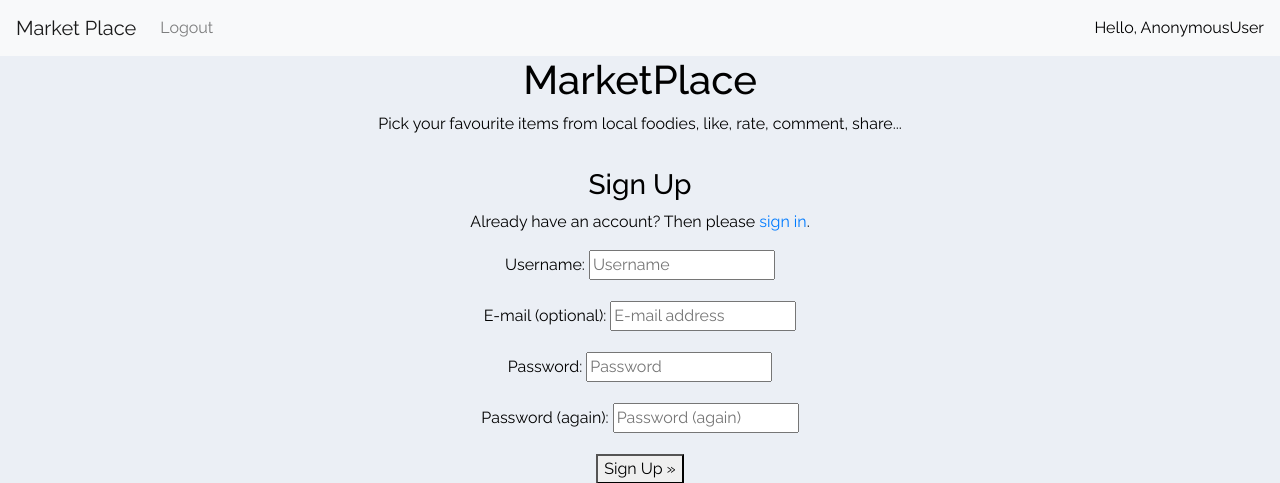
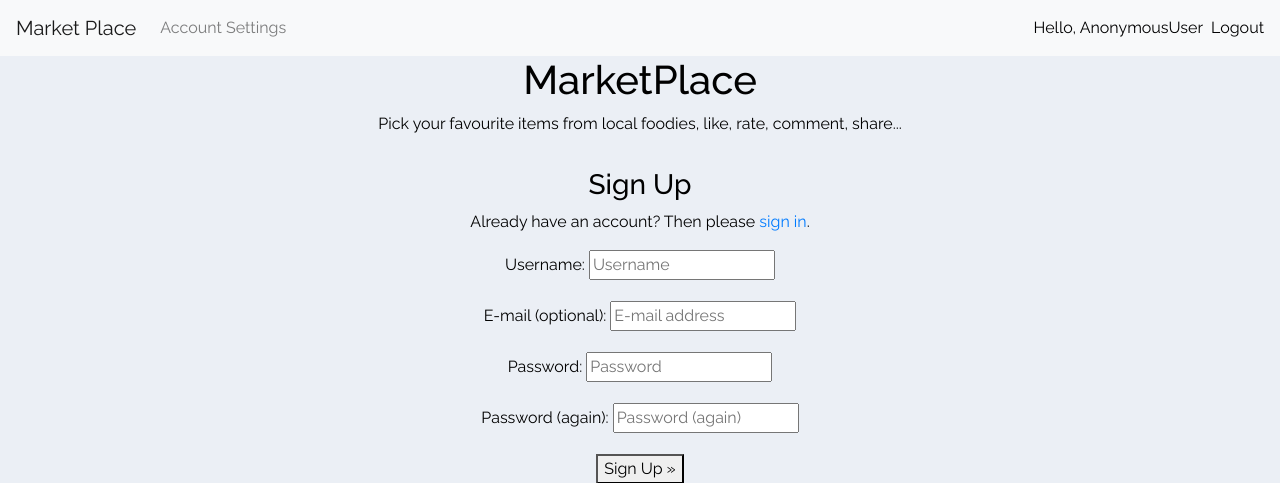
Before and after one commit to JonnyDavison/marketplace, a Django app: page /accounts/signup/ in a window 1280 px wide. Shown: the top 483 px of the page. Run offline with Django 3.2, Linux system fonts and the light colour scheme; some libraries are stand-ins or nearby versions; some web fonts are replaced.

Commit message:
Add account setting btn

```diff
--- a/static/css/base.css
+++ b/static/css/base.css
@@ -67,3 +67,8 @@ body {
     box-shadow: none !important;
     outline: 0px !important;
 }
+
+.text-black {
+    color: #000000;
+    text-decoration: none;
+}
--- a/templates/base.html
+++ b/templates/base.html
@@ -3,20 +3,17 @@
 <html lang="en">
 
 <head>
-  {% block meta %}
+
   <meta charset="UTF-8">
   <meta name="viewport" content="width=device-width, initial-scale=1.0">
   <meta name="viewport" content="width=device-width, initial-scale=1, shrink-to-fit=no">
-  <title>Market Place</title>
-  {% endblock %}
-  {% block corecss%}
+  <title>MarketPlace</title>
+
   <link rel="stylesheet" href="https://cdn.jsdelivr.net/npm/bootstrap@4.6.2/dist/css/bootstrap.min.css"
     integrity="sha384-xOolHFLEh07PJGoPkLv1IbcEPTNtaed2xpHsD9ESMhqIYd0nLMwNLD69Npy4HI+N" crossorigin="anonymous">
   <link href="https://fonts.cdnfonts.com/css/baron-neue" rel="stylesheet">
   <link rel="stylesheet" href="{% static 'css/base.css' %}">
-  {% endblock %}
 
-  {% block corejs %}
   <script src="https://kit.fontawesome.com/e9c73d7092.js" crossorigin="anonymous"></script>
   <script src="https://code.jquery.com/jquery-3.4.1.min.js"
     integrity="sha256-CSXorXvZcTkaix6Yvo6HppcZGetbYMGWSFlBw8HfCJo=" crossorigin="anonymous"></script>
@@ -26,9 +23,6 @@
   <script src="https://stackpath.bootstrapcdn.com/bootstrap/4.4.1/js/bootstrap.min.js"
     integrity="sha384-wfSDF2E50Y2D1uUdj0O3uMBJnjuUD4Ih7YwaYd1iqfktj0Uod8GCExl3Og8ifwB6" crossorigin="anonymous">
   </script>
-  {% endblock %}
-
-
 </head>
 
 <body>
@@ -42,20 +36,20 @@
       <ul class="navbar-nav">
         {% if request.user.is_staff %}
         <li class="nav-item active">
-          <a class="nav-link" href="{% url 'index' %}">Home <span class="sr-only">(current)</span></a>
+          <a class="nav-link" href="{% url 'index' %}">Dashboard <span class="sr-only">(current)</span></a>
         </li>
         <li class="nav-item">
           <a class="nav-link" href="{% url 'products' %}">Products</a>
         </li>
+        {% else %}
+        <li class="nav-item">
+          <a class="nav-link" href="{% url 'account' %}">Account Settings</a>
+        </li>
         {% endif %}
-        <li class="nav-item">
-          <a  class="nav-link " href="{% url 'logout' %}">Logout</a>
-        </li>
-
-
       </ul>
     </div>
     <span >Hello, {{request.user}}</span>
+    <span class="ml-2"><a class="text-black" href="{% url 'logout' %}"> Logout</a></span>
   </nav>
   <div class="container">
     <div class="row">
```
